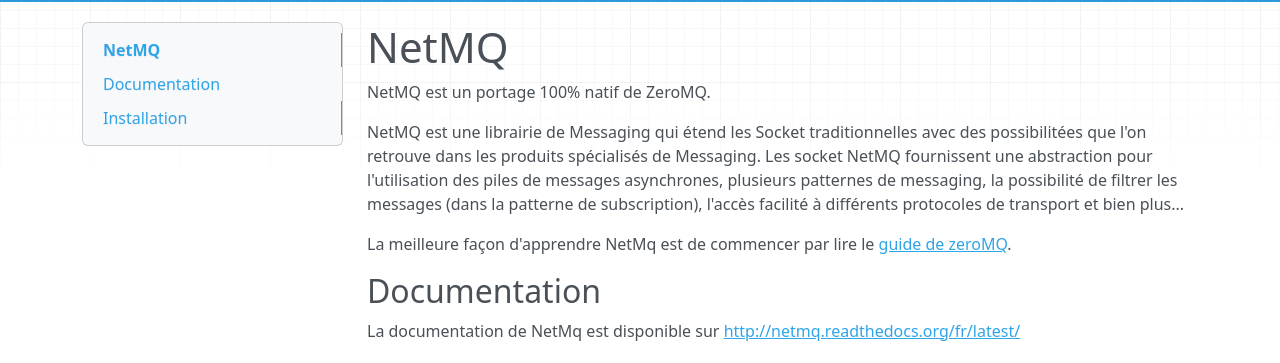
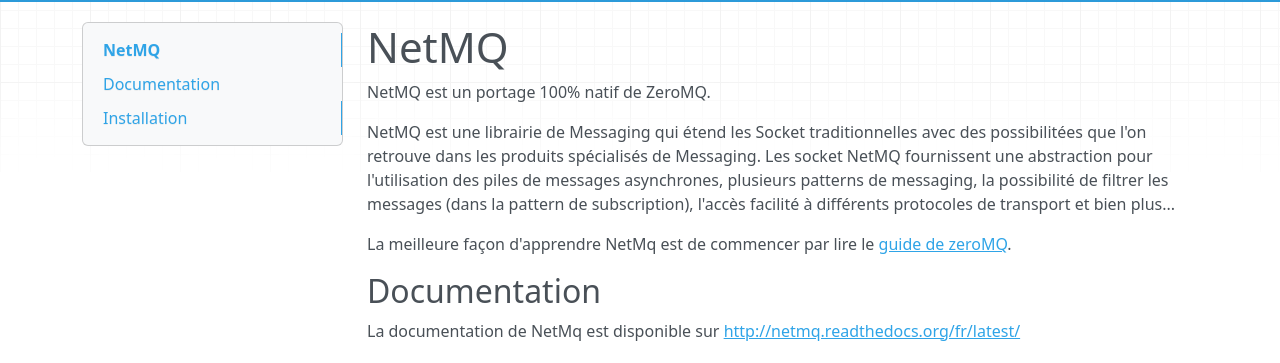
Before and after one commit to NetMQ/Docs-French, an MkDocs documentation site: the page built from docs/index.md, in a window 1280 px wide. Shown: the part 134-497 px from the top of the page. Built offline with MkDocs 1.6.1, drawn with Linux system fonts in a browser that asks for light colours; nearby versions of some CDN libraries; old or Windows-style settings are respelled for this version of MkDocs.

Commit message:
Update index.md

```diff
--- a/docs/index.md
+++ b/docs/index.md
@@ -3,7 +3,7 @@ NetMQ
 
 NetMQ est un portage 100% natif de ZeroMQ.
 
-NetMQ est une librairie de Messaging qui étend les Socket traditionnelles avec des possibilitées que l'on retrouve dans les produits spécialisés de Messaging. Les socket NetMQ fournissent une abstraction pour l'utilisation des piles de messages asynchrones, plusieurs patternes de messaging, la possibilité de filtrer les messages (dans la patterne de subscription), l'accès facilité à différents protocoles de transport et bien plus...
+NetMQ est une librairie de Messaging qui étend les Socket traditionnelles avec des possibilitées que l'on retrouve dans les produits spécialisés de Messaging. Les socket NetMQ fournissent une abstraction pour l'utilisation des piles de messages asynchrones, plusieurs patterns de messaging, la possibilité de filtrer les messages (dans la pattern de subscription), l'accès facilité à différents protocoles de transport et bien plus...
 
 La meilleure façon d'apprendre NetMq est de commencer par lire le [guide de zeroMQ](http://zguide.zeromq.org/page:all).
 
```
